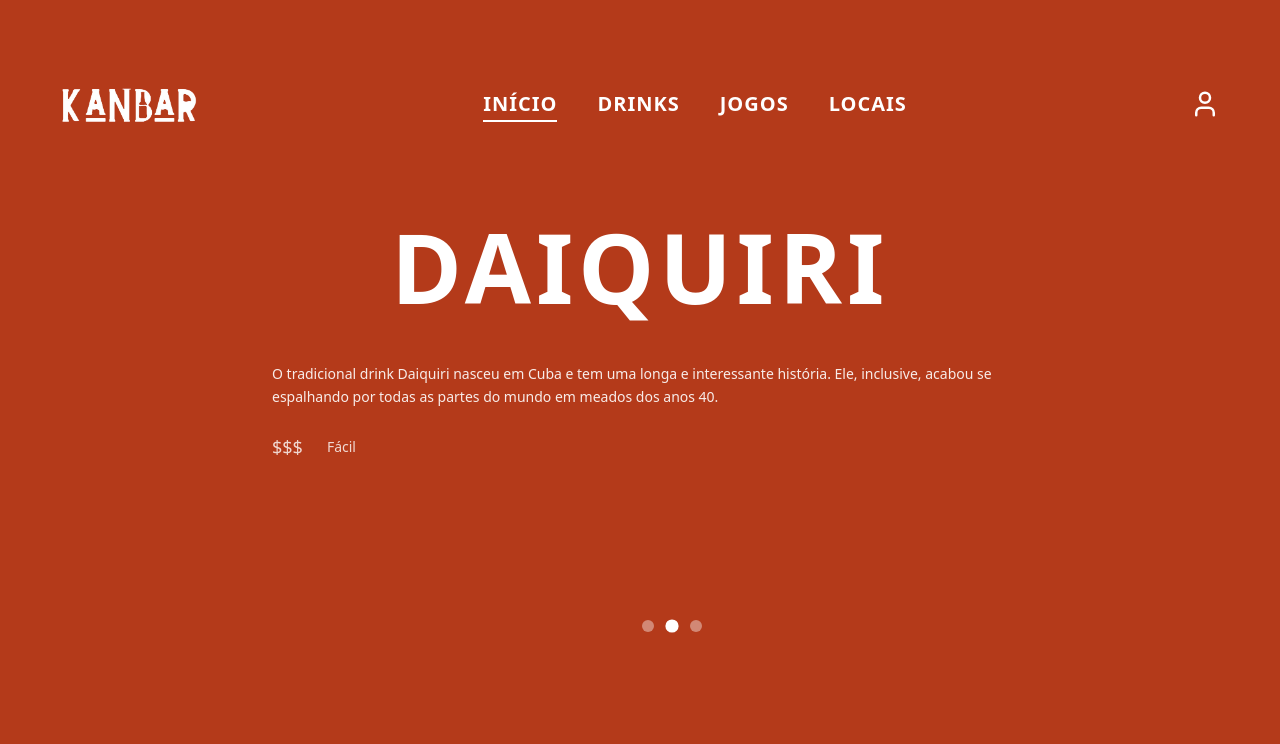
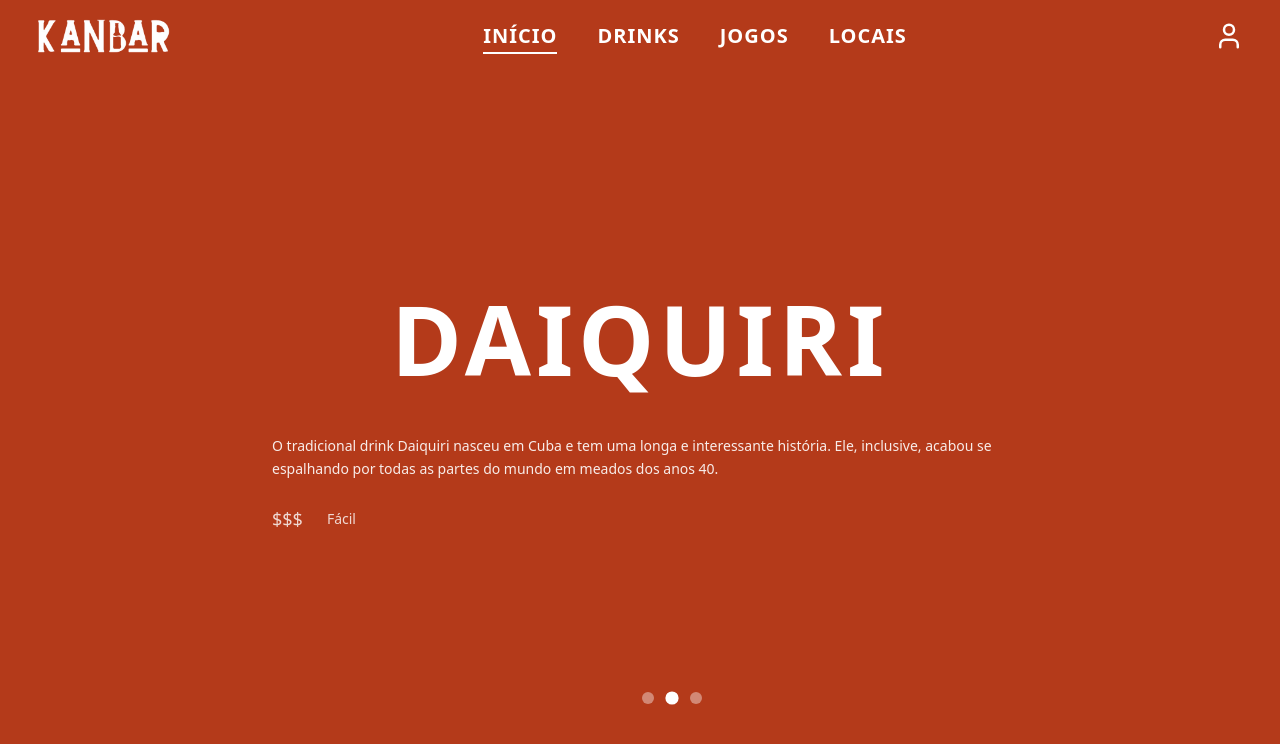
Before and after one commit to Allysonfreitas210695/kanbar, a React (Vite) app in the folder kanbar-front/: page / in a window 1280 px wide. Shown: the top 744 px of the page. Built offline with nearby package versions, Linux system fonts and the light colour scheme.

Commit message:
fix: ajustando dimensão da logo e corrigindo o alinhamento do navbar

```diff
--- a/kanbar-front/src/components/ui/NavBar.tsx
+++ b/kanbar-front/src/components/ui/NavBar.tsx
@@ -14,12 +14,15 @@ function NavBar() {
   ];
 
   return (
-    <nav className="absolute top-0 left-0 z-50 w-full flex items-center justify-between px-15 py-[16px] text-white">
-      <div className="w-[140px] h-[40] cursor-pointer" onClick={() => navigate('/')}>
-        <img src={logo} alt="Logo do Kanbar" className="w-full h-auto" />
+    <nav className="w-full flex items-center justify-between px-6 py-4 text-white ">
+      <div
+        className="flex items-center w-[140px] h-[40px] cursor-pointer mx-3"
+        onClick={() => navigate('/')}
+      >
+        <img src={logo} alt="Logo do Kanbar" className="h-full object-contain" />
       </div>
 
-      <ul className="hidden md:flex space-x-10 font-bold text-xl tracking-wider">
+      <ul className="hidden md:flex items-center space-x-10 font-bold text-xl tracking-wider">
         {navItems.map((item) => {
           const isActive = location.pathname === item.path;
           return (
@@ -38,7 +41,7 @@ function NavBar() {
         })}
       </ul>
 
-      <div className=" md:flex items-center space-x-2">
+      <div className="flex items-center space-x-2 mx-3 ">
         <User size={30} className="text-white" />
       </div>
     </nav>
```
Also changed, not shown: kanbar-front/public/imgs/logo.png.
